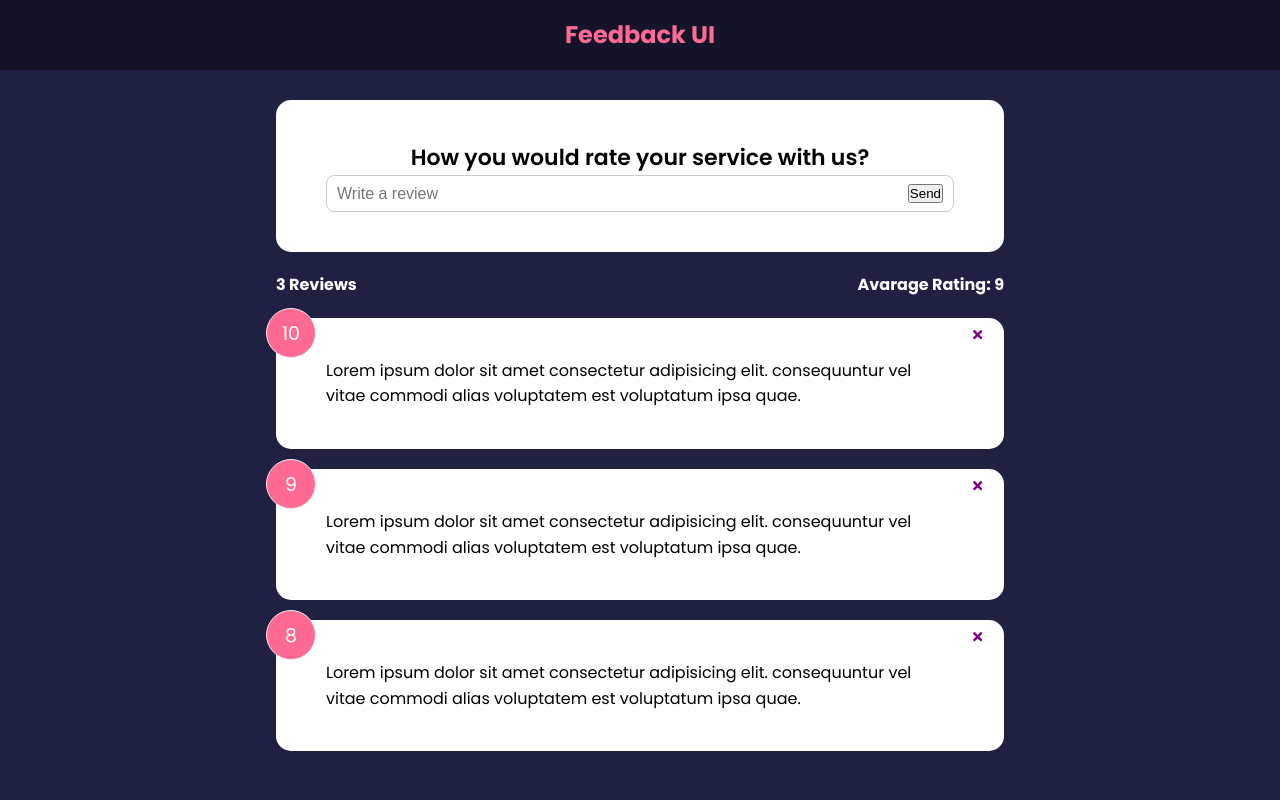
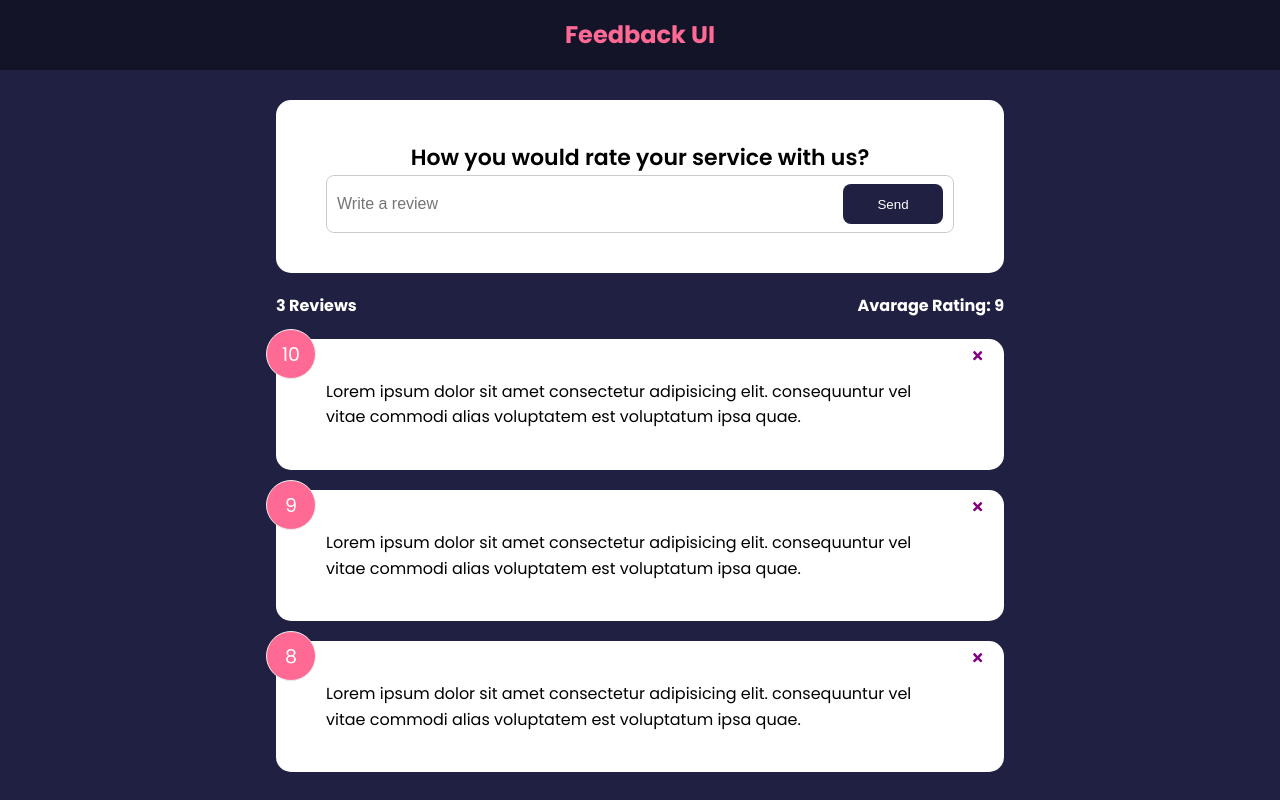
Before and after one commit to Mihalj97/pocetni-projekat-react, a React (Create React App) app: page / in a window 1280 px wide. Built offline with nearby package versions, Linux system fonts and the light colour scheme.

Commit message:
Custom button Component

```diff
--- a/src/components/FeedbackFrom.jsx
+++ b/src/components/FeedbackFrom.jsx
@@ -1,5 +1,6 @@
 import Card from "./shared/Card";
 import {useState} from 'react'
+import Button from "./shared/Button";
 
 function FeedbackFrom() {
     const [text, setText] = useState('')
@@ -13,8 +14,9 @@
             <h2>How you would rate your service with us?</h2>
             {/* @todo - rating select component*/}
             <div className="input-group">
-                <input onChange={handleTextChange} type="text" placeholder='Write a review' value={text}/>
-                <button type="submit">Send</button>
+                <input onChange={handleTextChange} type="text"
+                placeholder='Write a review' value={text} />
+                <Button type="submit">Send</Button>
             </div>
         </form>
     </Card>;
--- /dev/null
+++ b/src/components/shared/Button.jsx
@@ -0,0 +1,22 @@
+import PropTypes from 'prop-types';
+
+function Button({ children, version, type, isDisabled }) {
+    return <button type={type} disabled={isDisabled} className={`btn btn-${version}`}>
+      {children}
+  </button>;
+}
+
+Button.defaultProps = {
+    version: 'primary',
+    type: 'button',
+    isDisabled: false,
+}
+
+Button.propTypes = {
+    children: PropTypes.node.isRequired,
+    version: PropTypes.string,
+    type: PropTypes.string,
+    isDisabled: PropTypes.bool,
+}
+
+export default Button;
```
